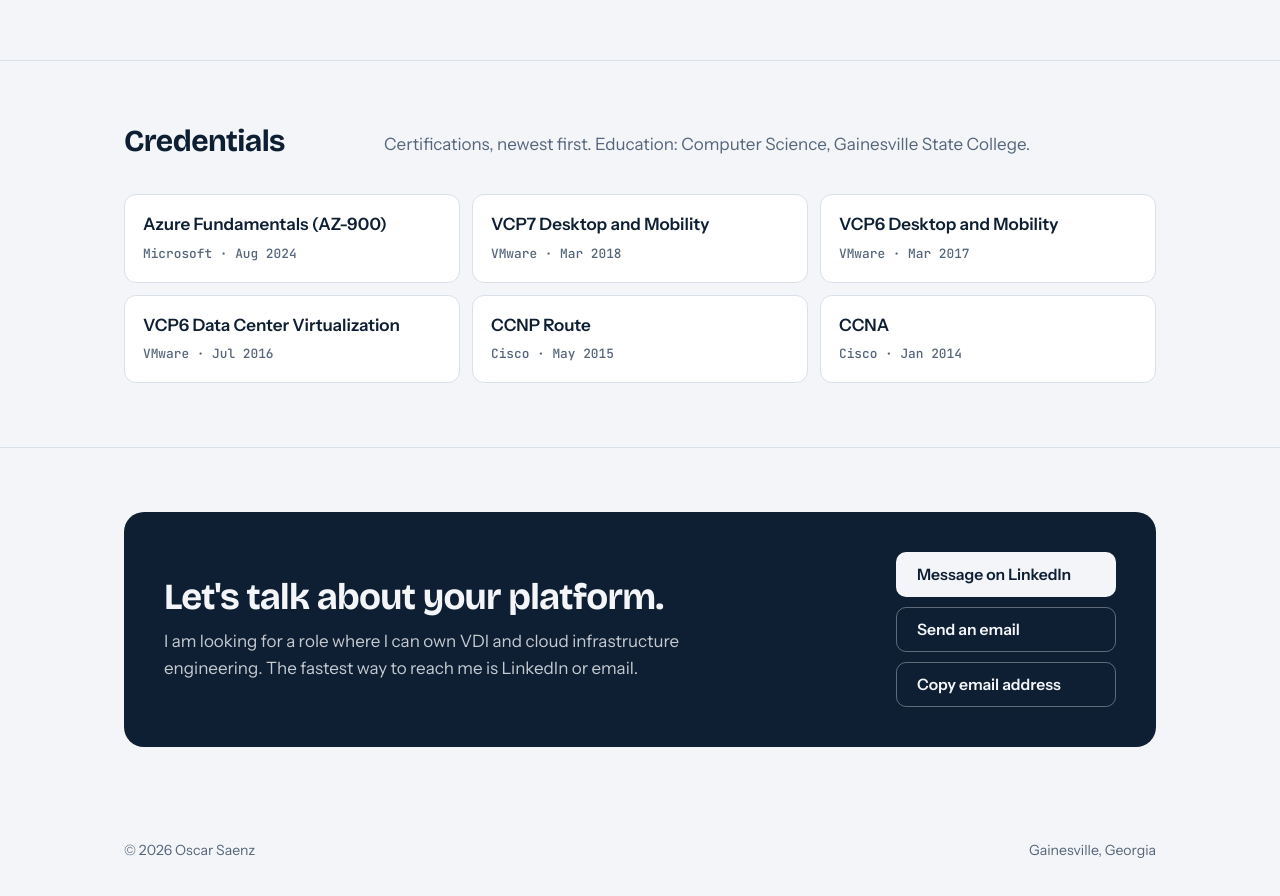
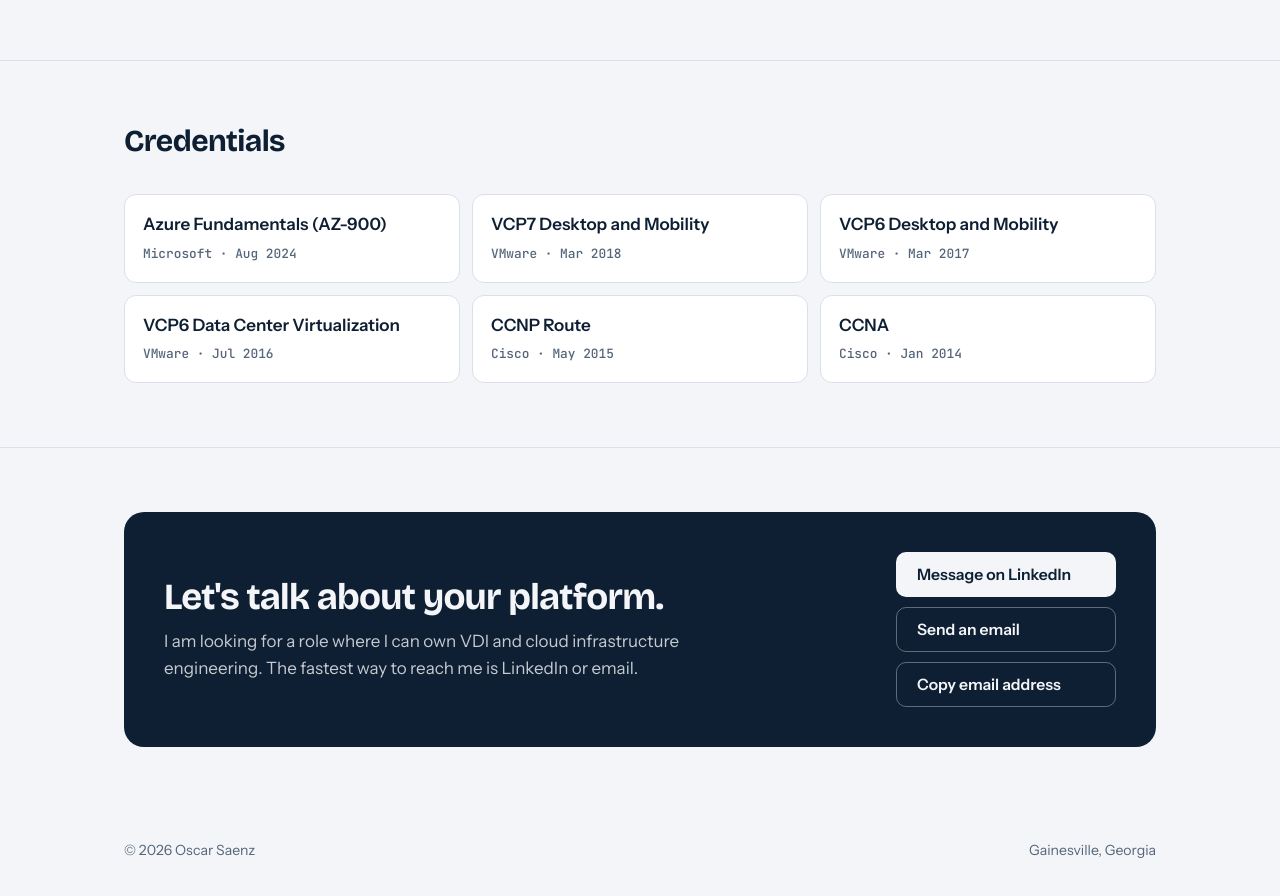
Before and after one commit to os-saenz/osaenz, a plain HTML site: page index.html in a window 1280 px wide. Shown: the part 2860-3756 px from the top of the page. Drawn offline with nearby package versions, Linux system fonts and the light colour scheme.

Commit message:
Remove credentials intro and education line
Co-Authored-By: Claude Sonnet 5.5 <noreply@anthropic.com>

```diff
--- a/index.html
+++ b/index.html
@@ -404,7 +404,6 @@ footer .wrap { display: flex; justify-content: space-between; flex-wrap: wrap; g
     <div class="wrap">
       <div class="head">
         <h2>Credentials</h2>
-        <p>Certifications, newest first. Education: Computer Science, Gainesville State College.</p>
       </div>
       <ul class="certs">
         <li><b>Azure Fundamentals (AZ-900)</b><small>Microsoft · Aug 2024</small></li>
```
